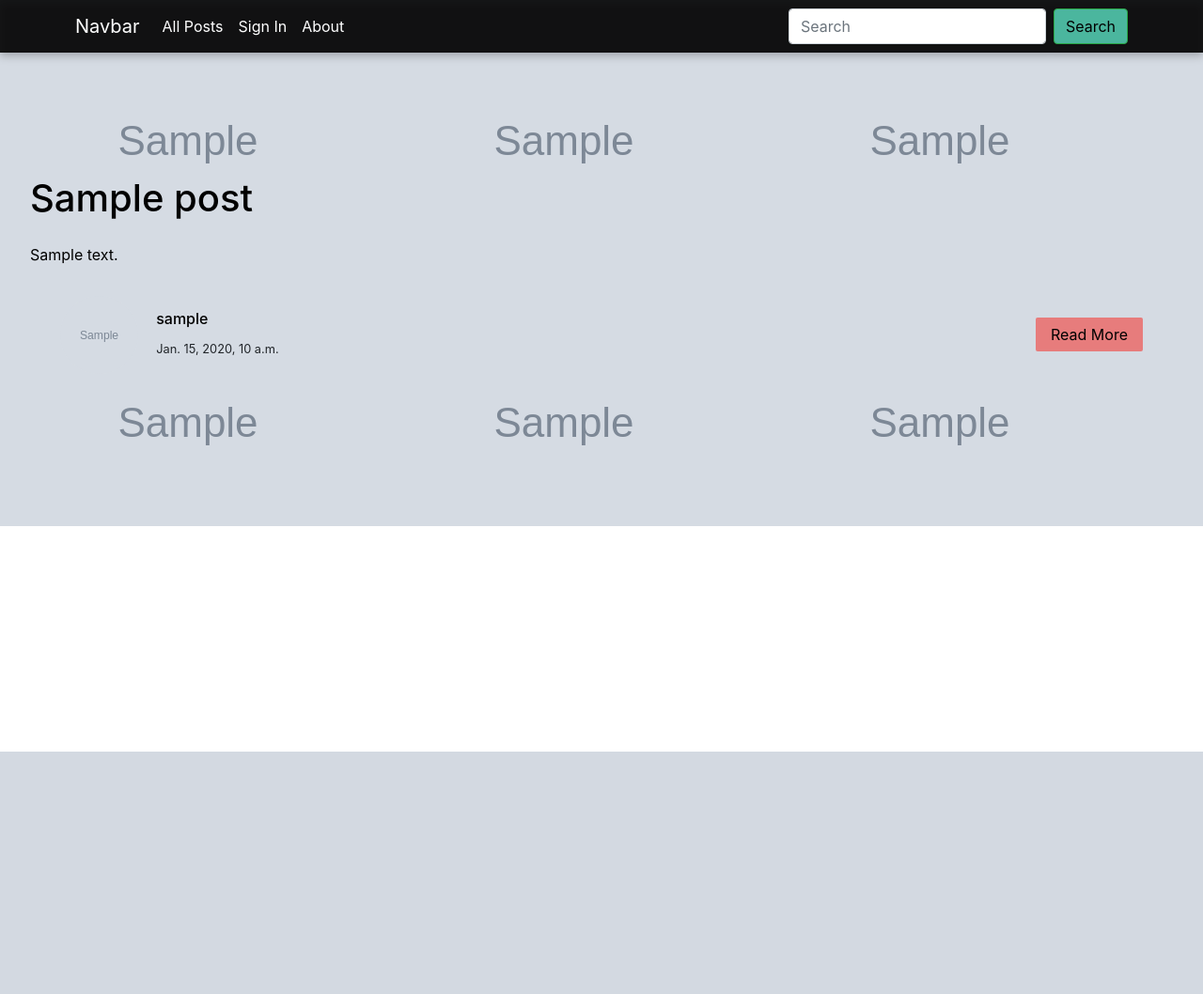
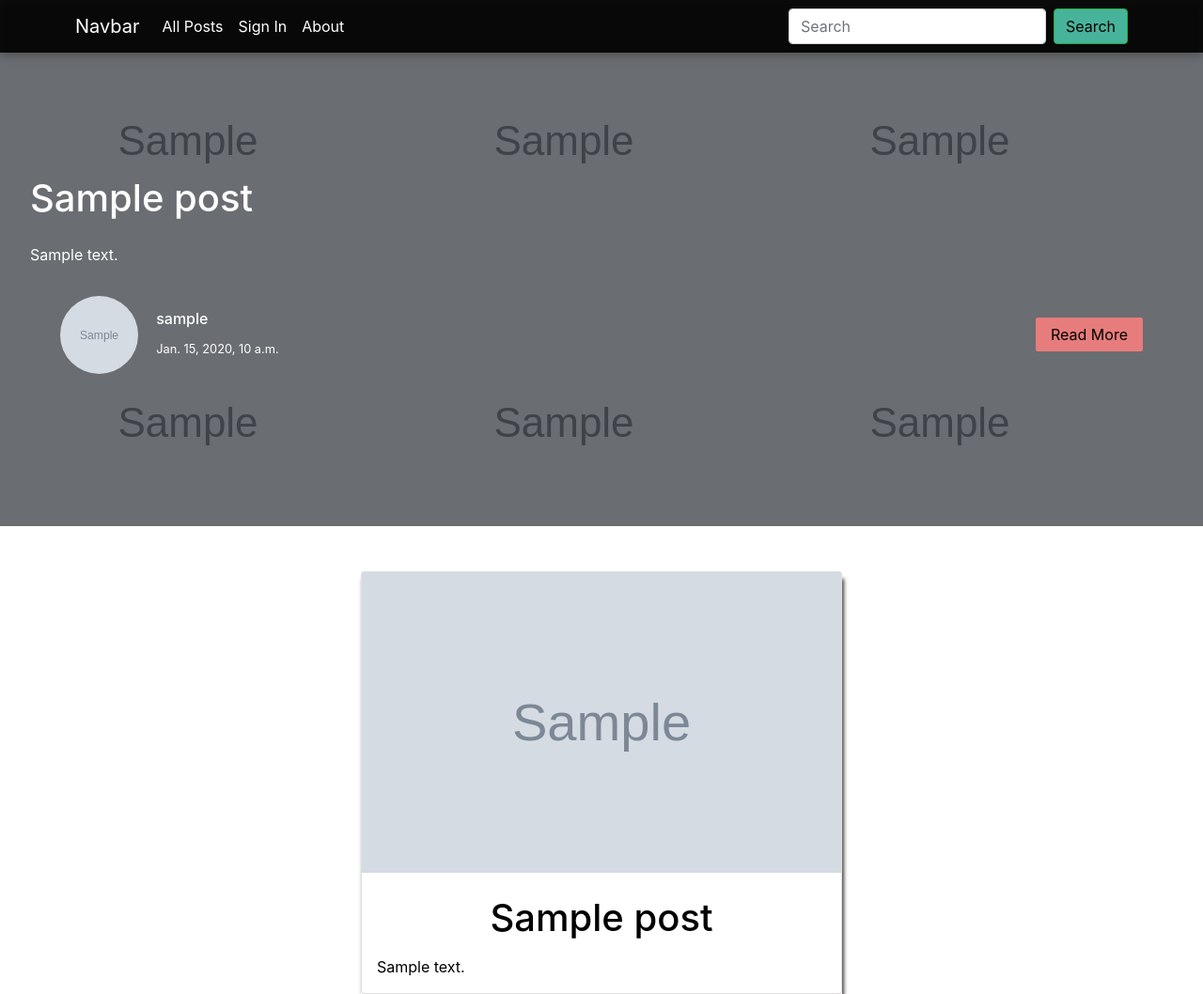
Before and after one commit to Ali-Fattahian/Blog-Project, a Django app: page / in a window 1280 px wide. Shown: the whole page at 94% size. Before the commit the page ends 800 px from the top, so only its background shows below. Run offline with Django 3.2, Linux system fonts and the light colour scheme; tables that the repository leaves empty hold one stand-in row (values such as "Sample post"); grey boxes marked "Sample" are stand-in pictures; some libraries are stand-ins or nearby versions.

Commit message:
add a dark layer to the newest post section

```diff
--- a/Website/blog/static/blog/index.css
+++ b/Website/blog/static/blog/index.css
@@ -20,17 +20,30 @@
   padding: 2rem;
   padding-top: 5rem;
   padding-bottom: 4rem;
+  overflow:hidden
+}
+
+#main .newest-post:before {
+  content: '';
+  background-color: rgba(0, 0, 0, .5);
+  position: absolute;
+  top: 0;
+  left: 0;
+  width: 100%;
+  height: 100%;
 }
 
 #main .newest-post h1,
 p {
-  height: inherit;
+  /* height: inherit;
   background: inherit;
   -webkit-background-clip: text;
   background-clip: text;
   color: transparent;
   /*    text-shadow: .05em .05em orange;*/
-  filter: invert(1) grayscale(1) contrast(9);
+  /* filter: invert(1) grayscale(1) contrast(9);  */
+  color: #fff;
+  z-index: 1;
 }
 
 #main .meta-readmore {
@@ -38,12 +51,16 @@
   justify-content: space-between;
   align-items: center;
   padding: 0 2rem;
+  color: #fff;
+  z-index: 1;
 }
 
 #main .meta {
   display: flex;
   justify-content: space-between;
   align-items: center;
+  color: #fff;
+  z-index: 1;
 }
 
 #main .meta > img {
@@ -59,6 +76,8 @@
 
 #main .meta .author-date a {
   text-decoration: none;
+  color: #fff;
+  z-index: 1;
 }
 
 #main .meta .author-date a:hover,
@@ -107,11 +126,13 @@
   margin-top: 1.5rem;
   margin-bottom: 1rem;
   text-align: center;
+  color:var(--secondary-color)
 }
 
 #new-posts .new-post p {
   margin-left: 1rem;
   margin-right: 1rem;
+  color:var(--secondary-color)
 }
 
 /* ------------------------------------ */
--- a/Website/blog/views.py
+++ b/Website/blog/views.py
@@ -22,7 +22,7 @@
 class LatestPostsView(TemplateView): #My Approach
     template_name = 'blog/index.html'
     latest_post = Post.objects.latest('date_created')
-    all_posts = Post.objects.all().order_by('-date')[1:3]
+    all_posts = Post.objects.all().order_by('-date')[0:2]
     def get_context_data(self, **kwargs):
         context =  super().get_context_data(**kwargs)
         context['latest_post'] = self.latest_post
```
